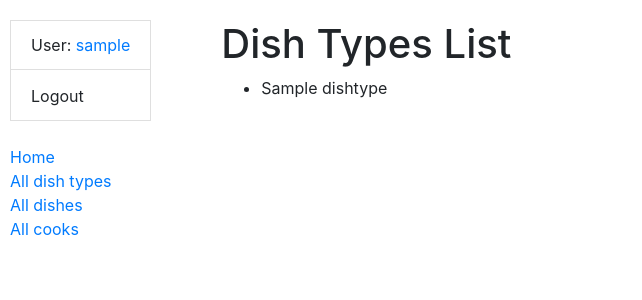
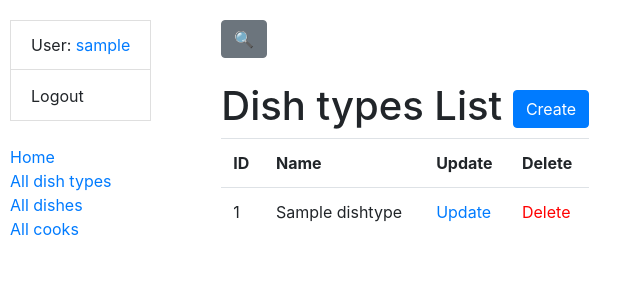
Before and after one commit to raychw/restaurant-kitchen-service, a Django app: page /dish_types/ in a window 1280 px wide. Shown: the top 300 px of the page, without its empty margins (0-642 px from the left). Run offline with Django 5.2, Linux system fonts and the light colour scheme; a user stored in the database is signed in; tables that the repository leaves empty hold one stand-in row (values such as "Sample post"); some libraries are stand-ins or nearby versions.

Commit message:
added buttons to update, delete and create a dish type

```diff
--- a/templates/catalog/dish_type_list.html
+++ b/templates/catalog/dish_type_list.html
@@ -1,16 +1,52 @@
 {% extends "base.html" %}
+{% load crispy_forms_filters %}
 
 {% block content %}
-  <h1>Dish Types List</h1>
+  <form action="" method="get" class="form-inline">
+  {{ search_form|crispy }}
+  <input class="btn btn-secondary" type="submit" value="🔍">
+  </form>
+  <br>
+  <h1>
+    Dish types List
+    <a href="{% url 'catalog:dish_type_create' %}" class="btn btn-primary link-to-page">
+      Create
+    </a>
+  </h1>
+
   {% if dish_type_list %}
-    <ul>
+    <table class="table">
+      <tr>
+        <th>ID</th>
+        <th>Name</th>
+        <th>Update</th>
+        <th>Delete</th>
+      </tr>
+
       {% for dish_type in dish_type_list %}
-      <li>
-        {{ dish_type }}
-      </li>
+        <tr>
+          <td>
+              {{ dish_type.id }}
+          </td>
+          <td>
+              {{ dish_type.name }}
+          </td>
+          <td>
+              <a href="{% url 'catalog:dish_type_update' pk=dish_type.id %}">
+                Update
+              </a>
+            </td>
+            <td>
+              <a style="color: red"
+                href="{% url 'catalog:dish_type_delete' pk=dish_type.id %}">
+                Delete
+              </a>
+            </td>
+        </tr>
       {% endfor %}
-    </ul>
+    </table>
+
   {% else %}
-    <p>There are no dish types in our service.</p>
+      <p>There are no dish types in the service.</p>
   {% endif %}
 {% endblock %}
```
